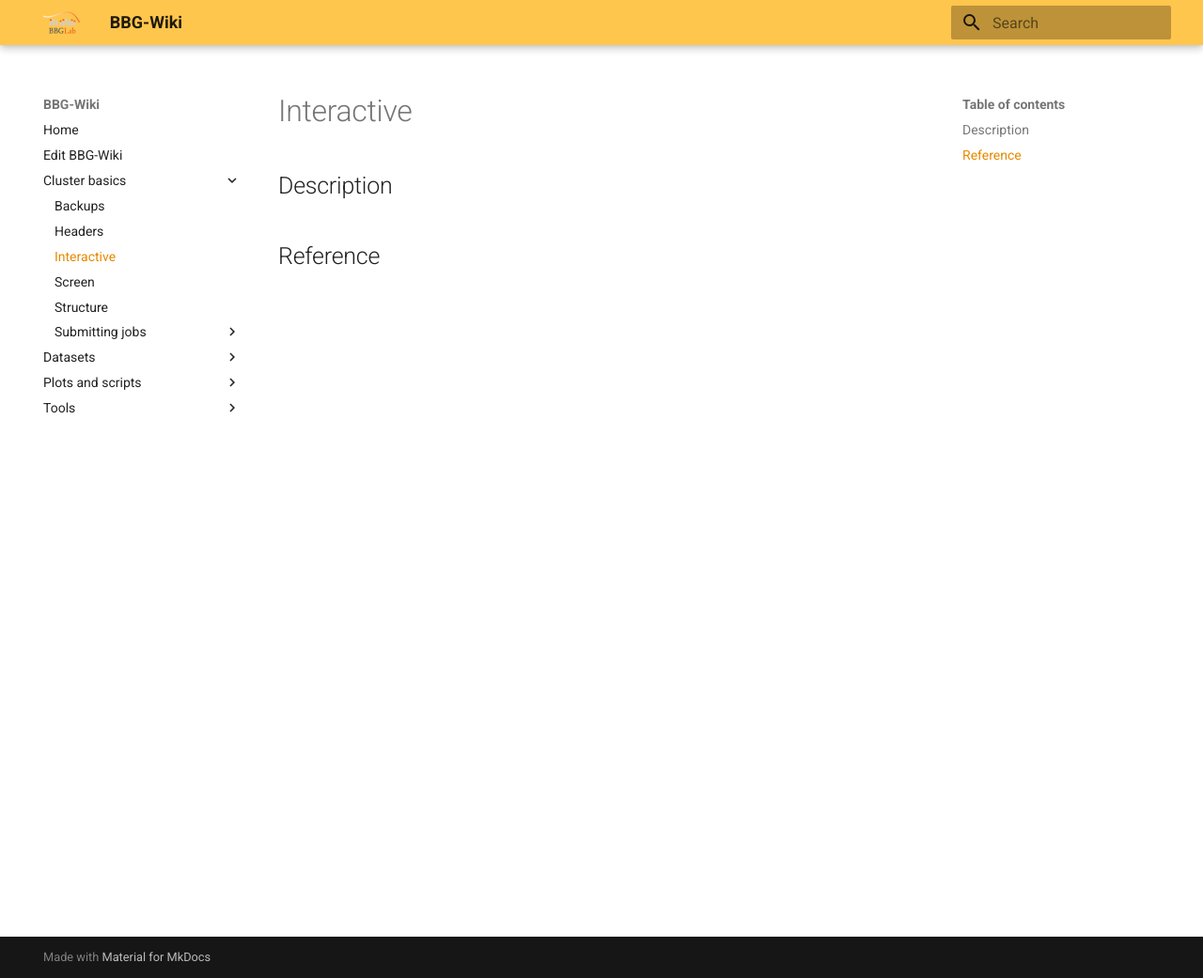
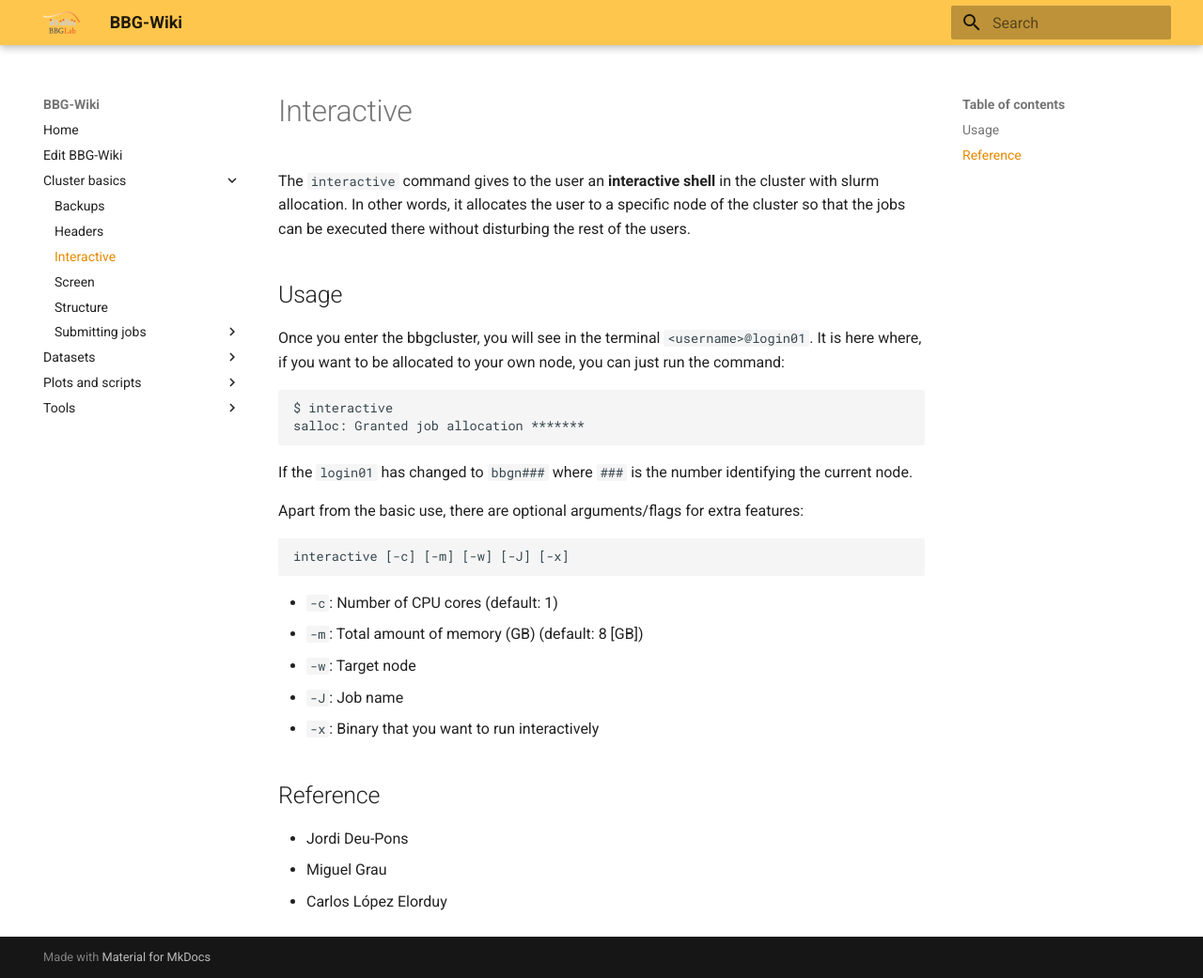
Before and after one commit to bbglab/bbgwiki, an MkDocs documentation site: the page built from docs/Cluster basics/Interactive.md, in a window 1280 px wide and 1041 px high. Shown: the whole window at 94% size. Built offline with MkDocs 1.6.1 and Material for MkDocs 9.7.7, drawn with Linux system fonts in a browser that asks for light colours.

Commit message:
Added section: Interactive

````diff
--- a/docs/Cluster basics/Interactive.md
+++ b/docs/Cluster basics/Interactive.md
@@ -1,6 +1,32 @@
 # Interactive
 
-## Description
+The `interactive` command gives to the user an **interactive shell** in the cluster with slurm allocation. In other words, it allocates the user to a specific node of the cluster so that the jobs can be executed there without disturbing the rest of the users.
 
+## Usage
+
+Once you enter the bbgcluster, you will see in the terminal `<username>@login01`. It is here where, if you want to be allocated to your own node, you can just run the command:
+
+```bash
+$ interactive
+salloc: Granted job allocation *******
+```
+
+If the `login01` has changed to `bbgn###` where `###` is the number identifying the current node.
+
+Apart from the basic use, there are optional arguments/flags for extra features:
+
+```bash
+interactive [-c] [-m] [-w] [-J] [-x]
+```
+
+- `-c`: Number of CPU cores (default: 1)
+- `-m`: Total amount of memory (GB) (default: 8 [GB])
+- `-w`: Target node
+- `-J`: Job name
+- `-x`: Binary that you want to run interactively
 
 ## Reference
+
+- Jordi Deu-Pons
+- Miguel Grau
+- Carlos López Elorduy
````
